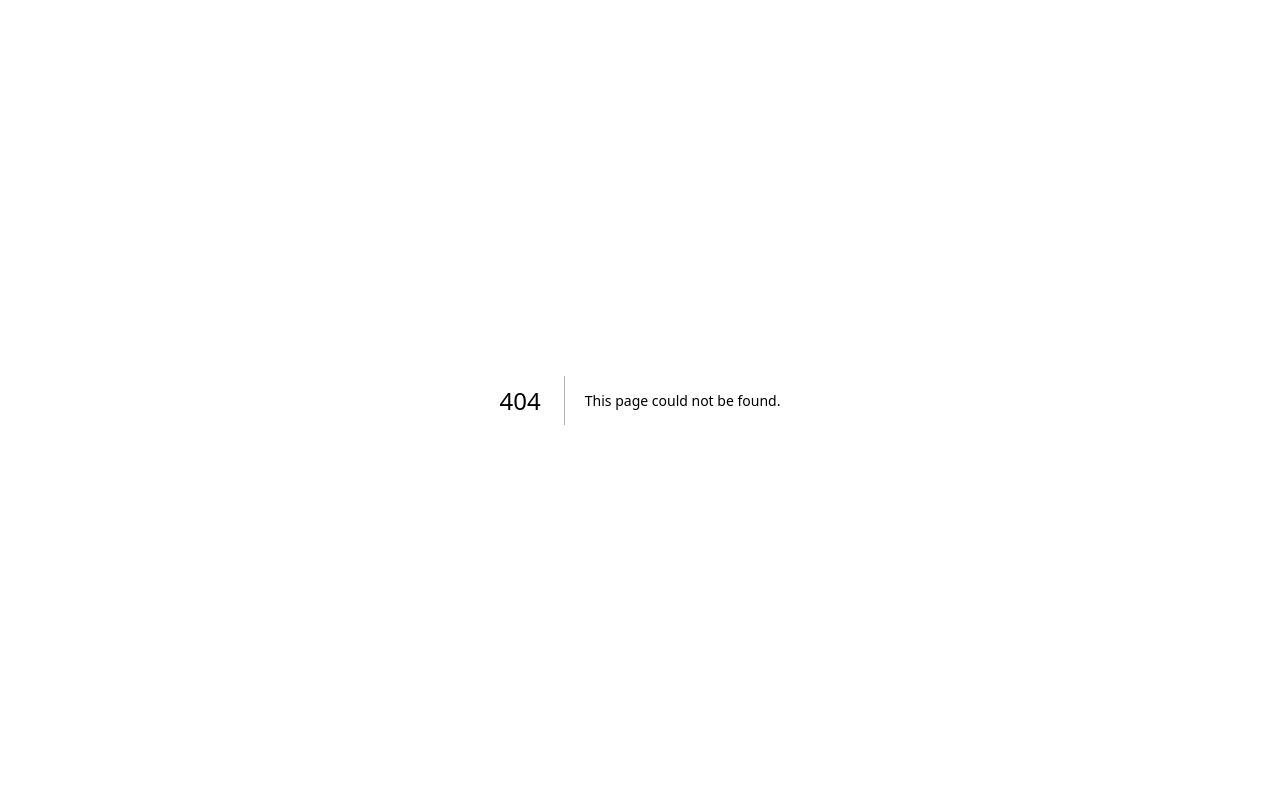
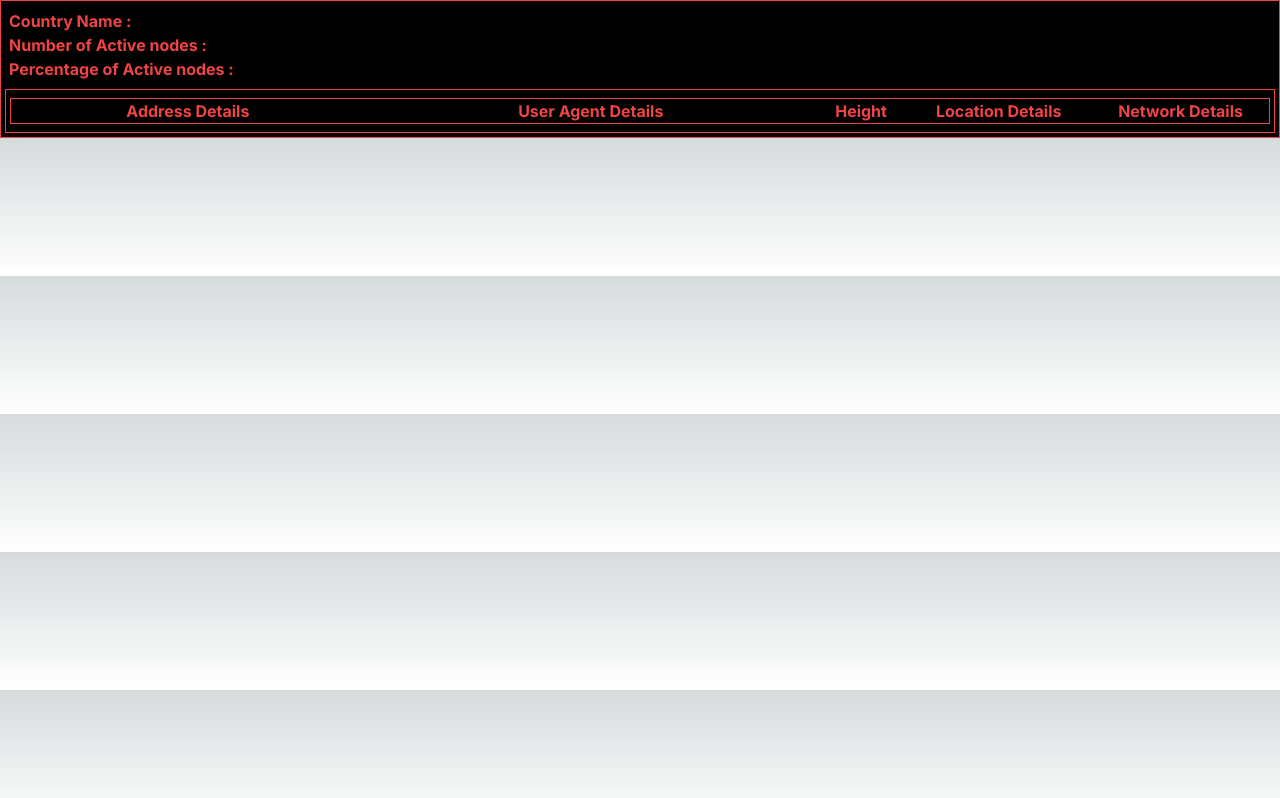
Before and after one commit to rakshithvk19/Active-Bitcoin-Nodes, a Next.js app: page /country/1 in a window 1280 px wide. Before the commit this address had no page. Built offline with nearby package versions, Linux system fonts and the light colour scheme.

Commit message:
Nodes page basic layout built

```diff
--- a/app/country/CountryItem.tsx
+++ b/app/country/CountryItem.tsx
@@ -1,6 +1,6 @@
 "use client";
 
-// import { Link } from "react-router-dom";
+import { useRouter } from "next/navigation";
 import displayCountryName from "./displayCountryName";
 
 interface Props {
@@ -10,22 +10,19 @@ interface Props {
 }
 
 const CountryItem: React.FC<Props> = ({ index, countryCode, nodeCount }) => {
+  const router = useRouter();
+
   return (
     <>
-      <div className="border border-red-500 p-1 group text-red-500 cursor-pointer hover:bg-red-500 hover:text-black">
+      <div
+        className="border border-red-500 p-1 group text-red-500 cursor-pointer hover:bg-red-500 hover:text-black"
+        onClick={() => router.push("/country/nodes")}
+      >
         <p className="font-bold">
           {index + 1}. {displayCountryName(countryCode)} ({nodeCount})
         </p>
       </div>
     </>
-    // <Link
-    //   to={`${countryCode}`}
-    //   className="border border-red-500 p-1 group text-red-500 cursor-pointer hover:bg-red-500 hover:text-black"
-    // >
-    //   <p className="font-bold">
-    //     {index + 1}. {displayCountryName(countryCode)} ({nodeCount})
-    //   </p>
-    // </Link>
   );
 };
 
--- /dev/null
+++ b/app/country/[countrycode]/CountrySummary.tsx
@@ -0,0 +1,22 @@
+"use client";
+
+const CountrySummary: React.FC = () => {
+  return (
+    <div className="p-1">
+      <p className="text-red-500 font-bold">
+        Country Name :{/* {displayCountryName(countryCode)} */}
+      </p>
+      {/* <ReactCountryFlag countryCode="FR" /> */}
+      <p className="text-red-500 font-bold">
+        Number of Active nodes :{" "}
+        {/* {displayNoOfActiveNodesOfCountry(countryCode, nodes)} */}
+      </p>
+      <p className="text-red-500 font-bold">
+        Percentage of Active nodes :{" "}
+        {/* {displayPercentageOfActiveNodes(countryCode, nodes, activeNodes)} % */}
+      </p>
+    </div>
+  );
+};
+
+export default CountrySummary;
--- /dev/null
+++ b/app/country/[countrycode]/NodeList.tsx
@@ -0,0 +1,63 @@
+"use client";
+
+import { useState, useEffect } from "react";
+import NodeListColumnHeader from "./NodeListColumnHeader";
+
+const NodeList: React.FC = () => {
+  // const nodeList = fetchNodesByCountryCode(countryCode, nodes);
+  const [currentPage, setCurrentPage] = useState<number>(1); //State to capture the current page.
+  const [totalPages, setTotalPages] = useState<number>(0); //State to capture the total number of pages based on the number of active nodes in the country.
+
+  const NoOfNodesInEachPage: number = 20; //Variable to calculate number of nodes in each page.
+
+  const startIndex: number = (currentPage - 1) * NoOfNodesInEachPage;
+  const endIndex: number = startIndex + NoOfNodesInEachPage;
+
+  //function to increase the current page on a button click
+  const nextPage = (): void => {
+    if (currentPage < totalPages) {
+      setCurrentPage((prevPage) => prevPage + 1);
+    }
+  };
+
+  //Function to decrease the current page value on a button click
+  const prevPage = (): void => {
+    if (currentPage > 1) {
+      setCurrentPage((prevPage) => prevPage - 1);
+    }
+  };
+
+  //useEffect hook to synchronize changes in countryNodes and totalPages and set current page to 1.
+  //   useEffect(() => {
+  //     const totalNodesInCountry: number = countryNodes.length;
+  //     setCurrentPage(1);
+  //     setTotalPages(Math.ceil(totalNodesInCountry / NoOfNodesInEachPage));
+  //   }, [countryNodes]);
+
+  return (
+    <>
+      {/* <PaginationDetails
+        currentPage={currentPage}
+        totalPages={totalPages}
+        nextPage={nextPage}
+        prevPage={prevPage}
+      /> */}
+      <div className="border border-red-500 p-1">
+        <NodeListColumnHeader />
+        {/* <div className="flex flex-col gap-1">
+          {countryNodes.slice(startIndex, endIndex).map((node, i) => (
+            <NodeListItem key={i} nodeData={node} />
+          ))}
+        </div> */}
+      </div>
+      {/* <PaginationDetails
+        currentPage={currentPage}
+        totalPages={totalPages}
+        nextPage={nextPage}
+        prevPage={prevPage}
+      /> */}
+    </>
+  );
+};
+
+export default NodeList;
--- /dev/null
+++ b/app/country/[countrycode]/NodeListColumnHeader.tsx
@@ -0,0 +1,32 @@
+"use client";
+
+const NodeListColumnHeader: React.FC = () => {
+  return (
+    <div
+      className="border border-red-500 my-1"
+      style={{
+        display: "grid",
+        gridTemplateColumns: "4fr 5fr 1fr 2fr 2fr",
+        gap: "5px",
+      }}
+    >
+      <p className=" text-red-500 text-center cursor-default font-bold">
+        Address Details
+      </p>
+      <p className=" text-red-500 text-center cursor-default font-bold">
+        User Agent Details
+      </p>
+      <p className=" text-red-500 text-center cursor-default font-bold">
+        Height
+      </p>
+      <p className=" text-red-500 text-center cursor-default font-bold">
+        Location Details
+      </p>
+      <p className=" text-red-500 text-center cursor-default font-bold">
+        Network Details
+      </p>
+    </div>
+  );
+};
+
+export default NodeListColumnHeader;
--- /dev/null
+++ b/app/country/[countrycode]/NodeProvider.tsx
@@ -0,0 +1,15 @@
+"use client";
+
+import { createContext } from "react";
+
+export const NodeContext = createContext(null);
+
+export const NodeProvider = ({ children }) => {
+  const nodeData = {
+    /* your data here */
+  };
+
+  return (
+    <NodeContext.Provider value={nodeData}>{children}</NodeContext.Provider>
+  );
+};
--- /dev/null
+++ b/app/country/[countrycode]/page.tsx
@@ -0,0 +1,19 @@
+"use server";
+import CountrySummary from "./CountrySummary";
+import NodeList from "./NodeList";
+import { NodeProvider } from "./NodeProvider";
+
+export default async function Page() {
+  return (
+    <main>
+      <div className="bg-black ">
+        <div className="border border-red-500 p-1 flex flex-col gap-1">
+          <NodeProvider>
+            <CountrySummary />
+            <NodeList />
+          </NodeProvider>
+        </div>
+      </div>
+    </main>
+  );
+}
--- a/app/country/fetchSnapshot.tsx
+++ /dev/null
@@ -1 +0,0 @@
-//
```
Also changed, not shown: app/country/[countrycode]/NodeItem.tsx (added), app/country/[countrycode]/PaginationDetails.tsx (added).
